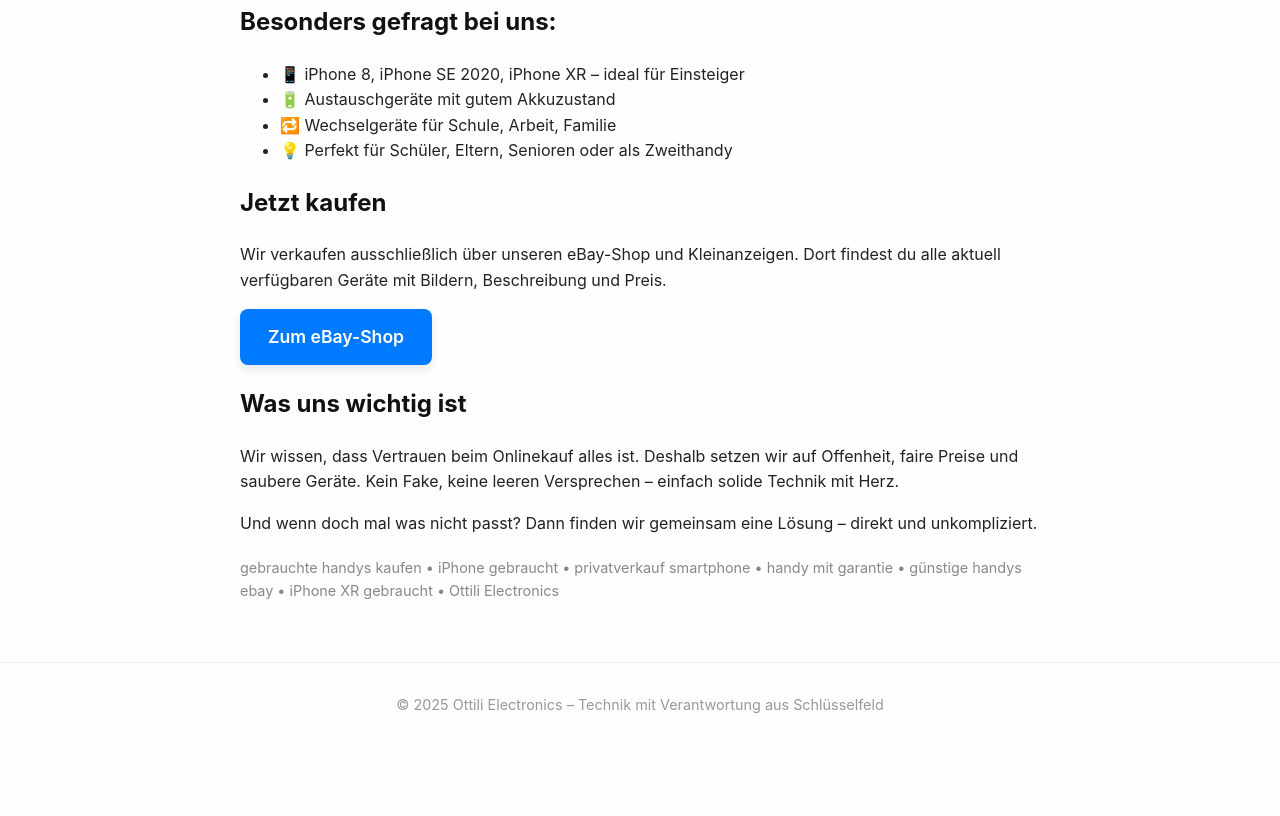
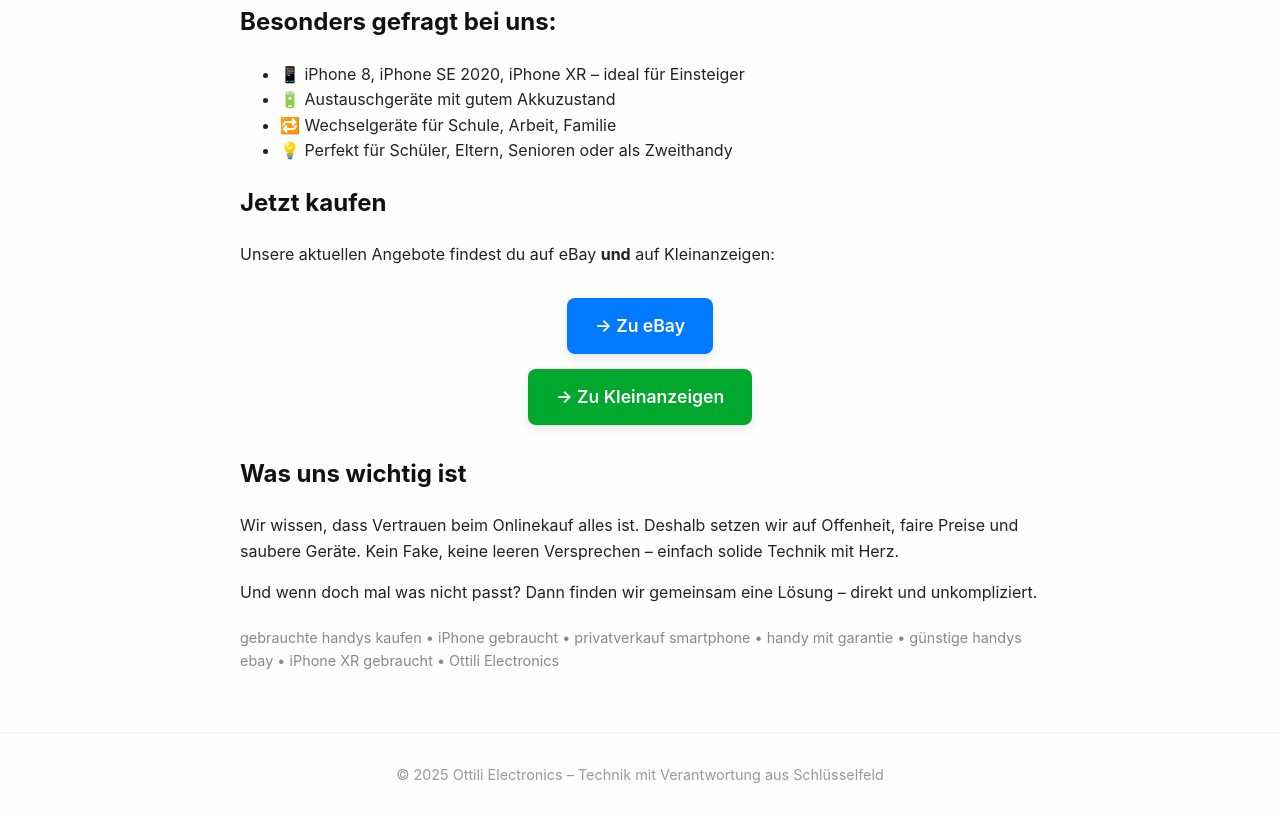
Before and after one commit to FlyAttack/ottili-electronics, a plain HTML site: page index.html in a window 1280 px wide. Shown: the part 918-1734 px from the top of the page. Before the commit the page ends 1664 px from the top, so only its background shows below. Drawn offline with Linux system fonts and the light colour scheme.

Commit message:
Update index.html

```diff
--- a/index.html
+++ b/index.html
@@ -57,9 +57,14 @@
     </section>
 
     <section>
-      <h2>Jetzt kaufen</h2>
-      <p>Wir verkaufen ausschließlich über unseren eBay-Shop und Kleinanzeigen. Dort findest du alle aktuell verfügbaren Geräte mit Bildern, Beschreibung und Preis.</p>
-      <p><a href="https://www.ebay.de/usr/ottili_electronics" target="_blank" class="ebay-button">Zum eBay-Shop</a></p>
+<h2>Jetzt kaufen</h2>
+<p>Unsere aktuellen Angebote findest du auf eBay <strong>und</strong> auf Kleinanzeigen:</p>
+
+<div class="button-container">
+  <a href="https://www.ebay.de/usr/ottili_electronics" target="_blank" class="ebay-button">→ Zu eBay</a>
+  <a href="https://www.kleinanzeigen.de/s-bestandsliste.html?userId=136834432" target="_blank" class="kleinanzeigen-button">→ Zu Kleinanzeigen</a>
+</div>
+
     </section>
 
     <section>
```
